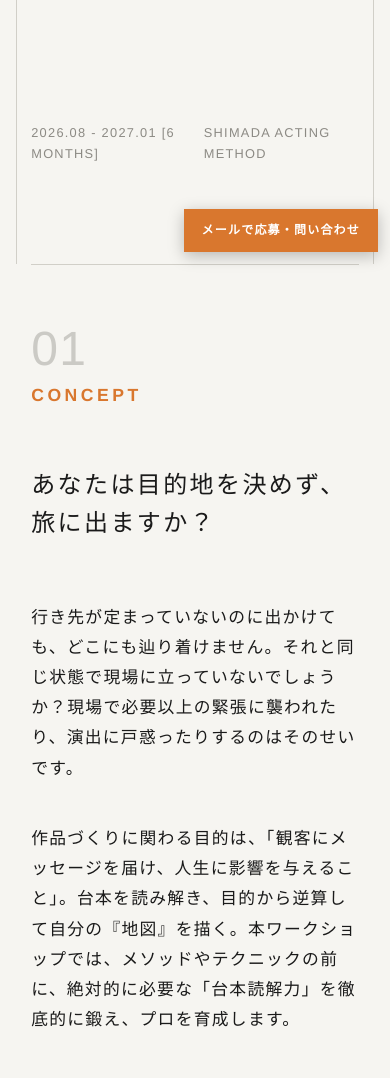
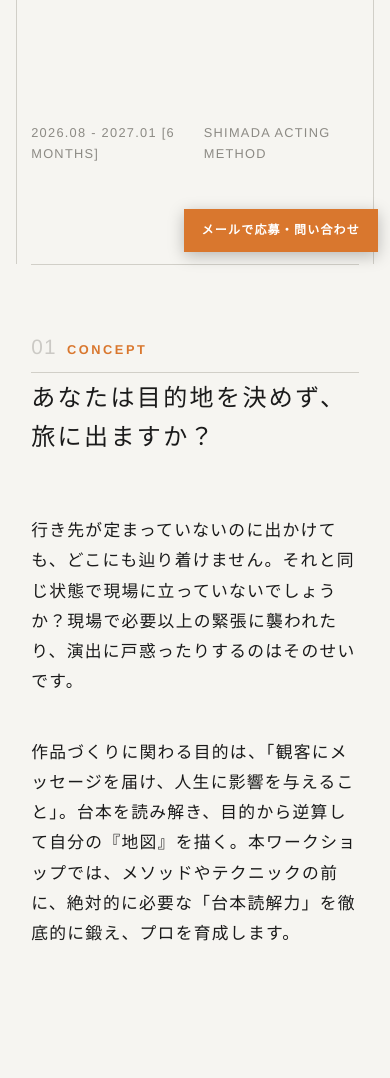
Before and after one commit to thegreatesthits160-lab/bukatsu8-lp, a plain HTML site: page index.html in a window 390 px wide. Shown: the part 580-1658 px from the top of the page. Drawn offline with Linux system fonts and the light colour scheme.

Commit message:
モバイル表示の見出しサイズ・sticky挙動を修正

```diff
--- a/index.html
+++ b/index.html
@@ -102,7 +102,7 @@
     }
     .hero-title-en {
         font-family: var(--font-sans);
-        font-size: clamp(3rem, 10vw, 8rem);
+        font-size: clamp(1.6rem, 9vw, 8rem);
         font-weight: 900;
         line-height: 0.9;
         letter-spacing: -0.03em;
@@ -113,7 +113,7 @@
     .hero-title-ja {
         writing-mode: vertical-rl;
         font-family: var(--font-serif);
-        font-size: clamp(2.5rem, 8vw, 6rem);
+        font-size: clamp(3.6rem, 13vw, 6rem);
         font-weight: 800;
         line-height: 1;
         letter-spacing: -0.15em;
@@ -142,7 +142,7 @@
     @media (max-width: 900px) {
         .section-grid {
             grid-template-columns: 1fr;
-            gap: 40px;
+            gap: 4px;
             padding: 60px 0;
         }
     }
@@ -168,6 +168,26 @@
         text-transform: uppercase;
         margin-top: 0;
         color: var(--accent-orange);
+    }
+    @media (max-width: 900px) {
+        .sec-meta {
+            top: 0;
+            z-index: 10;
+            display: flex;
+            align-items: baseline;
+            gap: 10px;
+            background-color: var(--bg-color);
+            padding: 12px 0;
+            border-bottom: 1px solid var(--border-color);
+        }
+        .sec-num {
+            font-size: 1.3rem;
+            margin-bottom: 0;
+        }
+        .sec-title {
+            font-size: 0.8rem;
+            margin: 0;
+        }
     }
 
     .sec-content {
```
